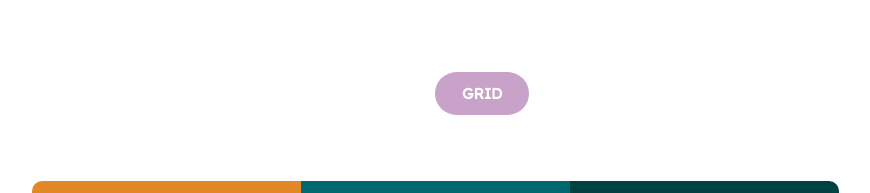
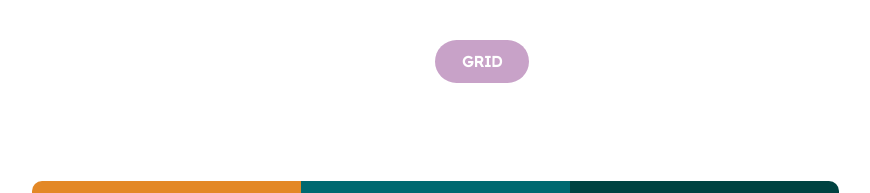
Before and after one commit to toluthepacifist/zuritrainning-css-flexbox-and-grid, a plain HTML site: page index.html in a window 1280 px wide. Shown: the top 193 px of the page, without its empty margins (205-1075 px from the left). Drawn offline with Linux system fonts and the light colour scheme.

Commit message:
Update style.css

```diff
--- a/style.css
+++ b/style.css
@@ -89,7 +89,7 @@
 }
 .button {
           position: absolute;
-          top: 9%;
+          top: 5%;
           left: 50%;
 }
 .button{
```
